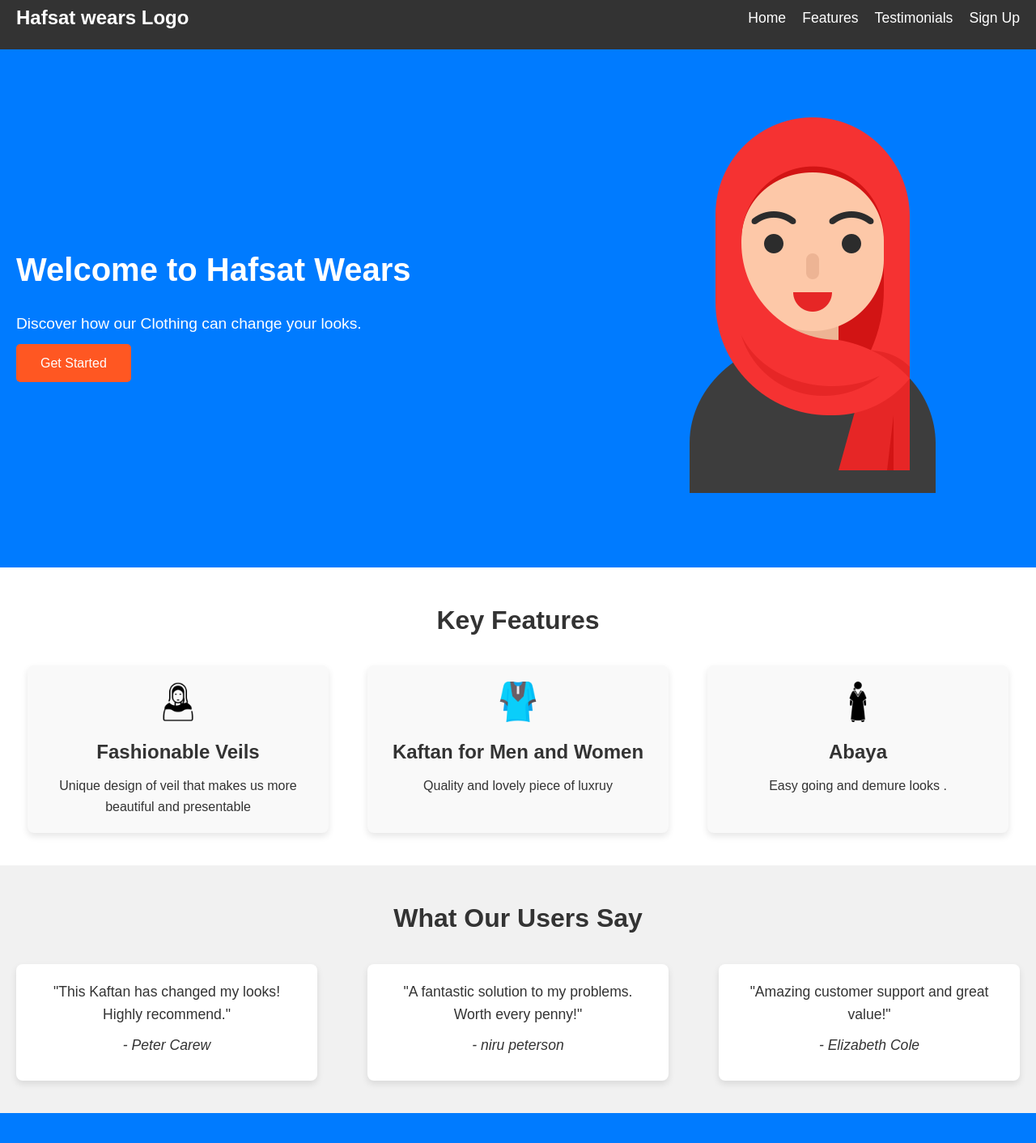
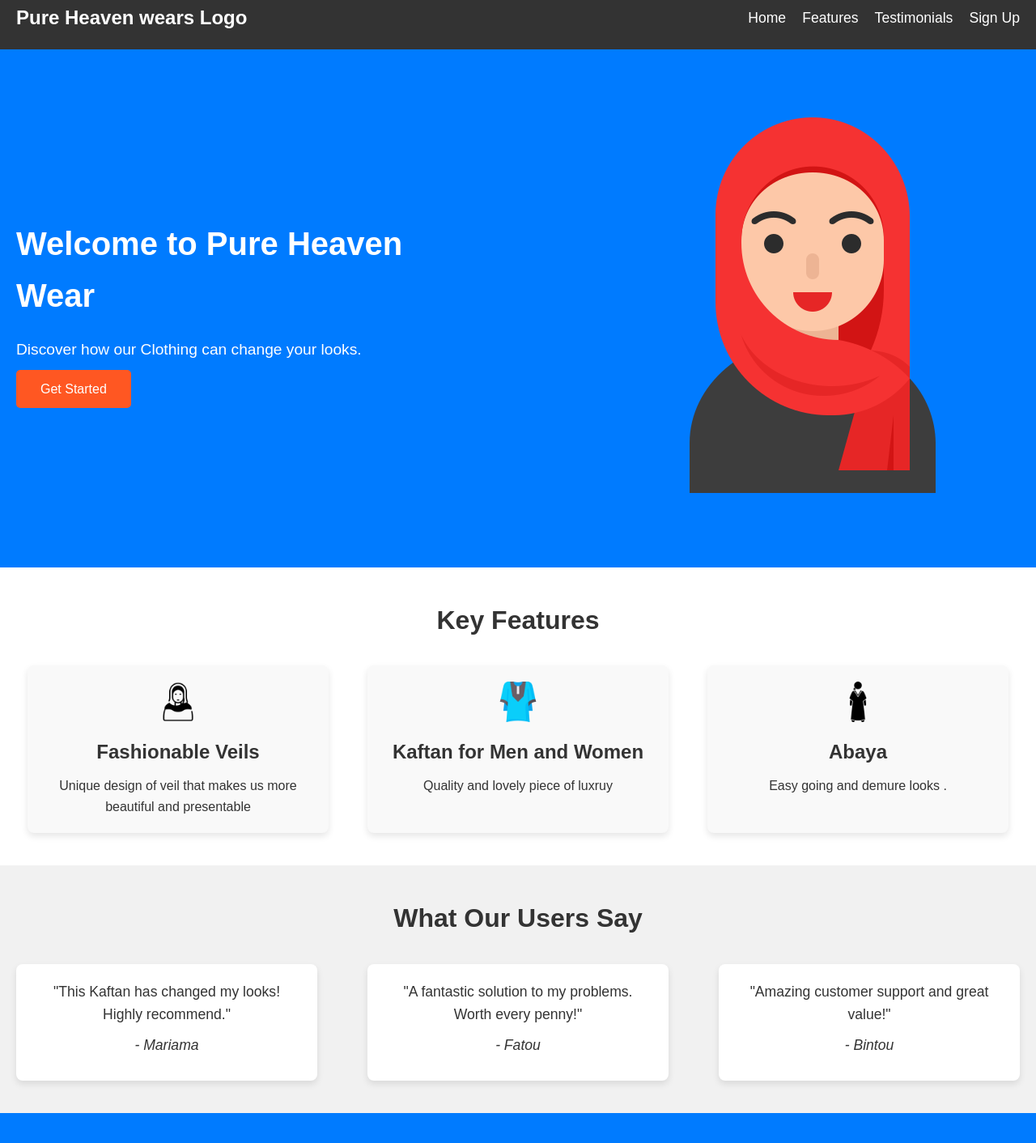
Before and after one commit to hafsatu-AT/landing, a plain HTML site: page index.html in a window 1280 px wide. Shown: the part 17-1429 px from the top of the page at 81% size. Drawn offline with Linux system fonts and the light colour scheme.

Commit message:
Update index.html

```diff
--- a/index.html
+++ b/index.html
@@ -3,7 +3,7 @@
 <head>
     <meta charset="UTF-8">
     <meta name="viewport" content="width=device-width, initial-scale=1.0">
-    <title>Mumin Wears</title>
+    <title>Pure Heaven Wears</title>
     <link rel="stylesheet" href="style.css">
 </head>
 <body>
@@ -11,7 +11,7 @@
 
     <header>
         <div class="logo">
-            <h1>Hafsat wears Logo</h1>
+            <h1>Pure Heaven wears Logo</h1>
         </div>
         <nav>
             <ul>
@@ -27,7 +27,7 @@
 
     <section id="hero" class="hero">
         <div class="hero-text">
-            <h2>Welcome to Hafsat Wears</h2>
+            <h2>Welcome to Pure Heaven Wear</h2>
             <p>Discover how our Clothing can change your looks.</p>
             <a href="#signup" class="cta-button">Get Started</a>
         </div>
@@ -64,15 +64,15 @@
         <div class="testimonial-cards">
             <div class="testimonial-card">
                 <p>"This Kaftan has changed my looks! Highly recommend."</p>
-                <p>- Peter Carew</p>
+                <p>- Mariama </p>
             </div>
             <div class="testimonial-card">
                 <p>"A fantastic solution to my problems. Worth every penny!"</p>
-                <p>- niru peterson</p>
+                <p>- Fatou </p>
             </div>
             <div class="testimonial-card">
                 <p>"Amazing customer support and great value!"</p>
-                <p>- Elizabeth Cole</p>
+                <p>- Bintou </p>
             </div>
         </div>
     </section>
@@ -89,7 +89,7 @@
 
 
     <footer>
-        <p>&copy; 2024 Hafsat Wears. All rights reserved.</p>
+        <p>&copy; 2024 Pure Heaven Wears. All rights reserved.</p>
     </footer>
 
     <script>
```
